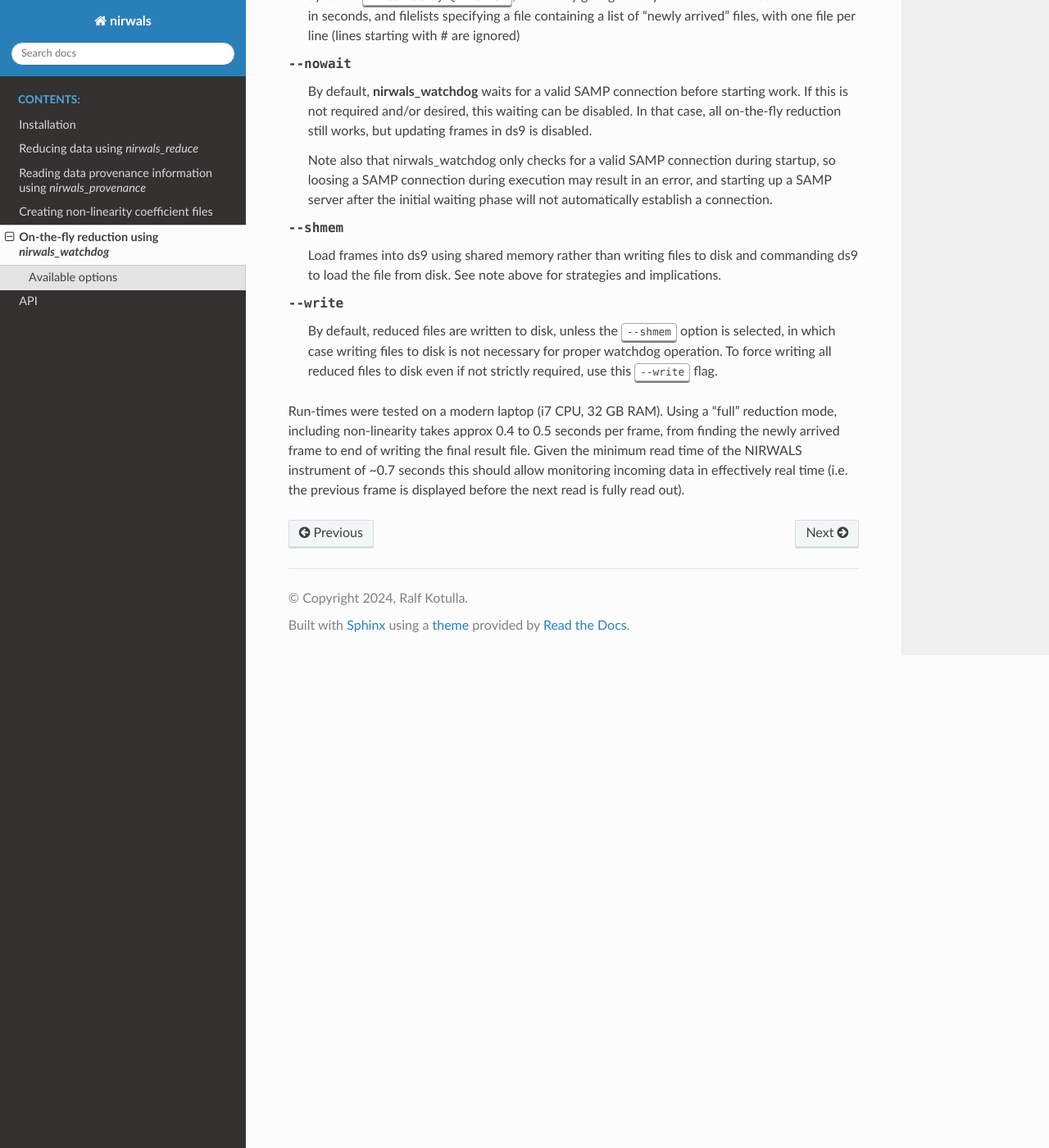
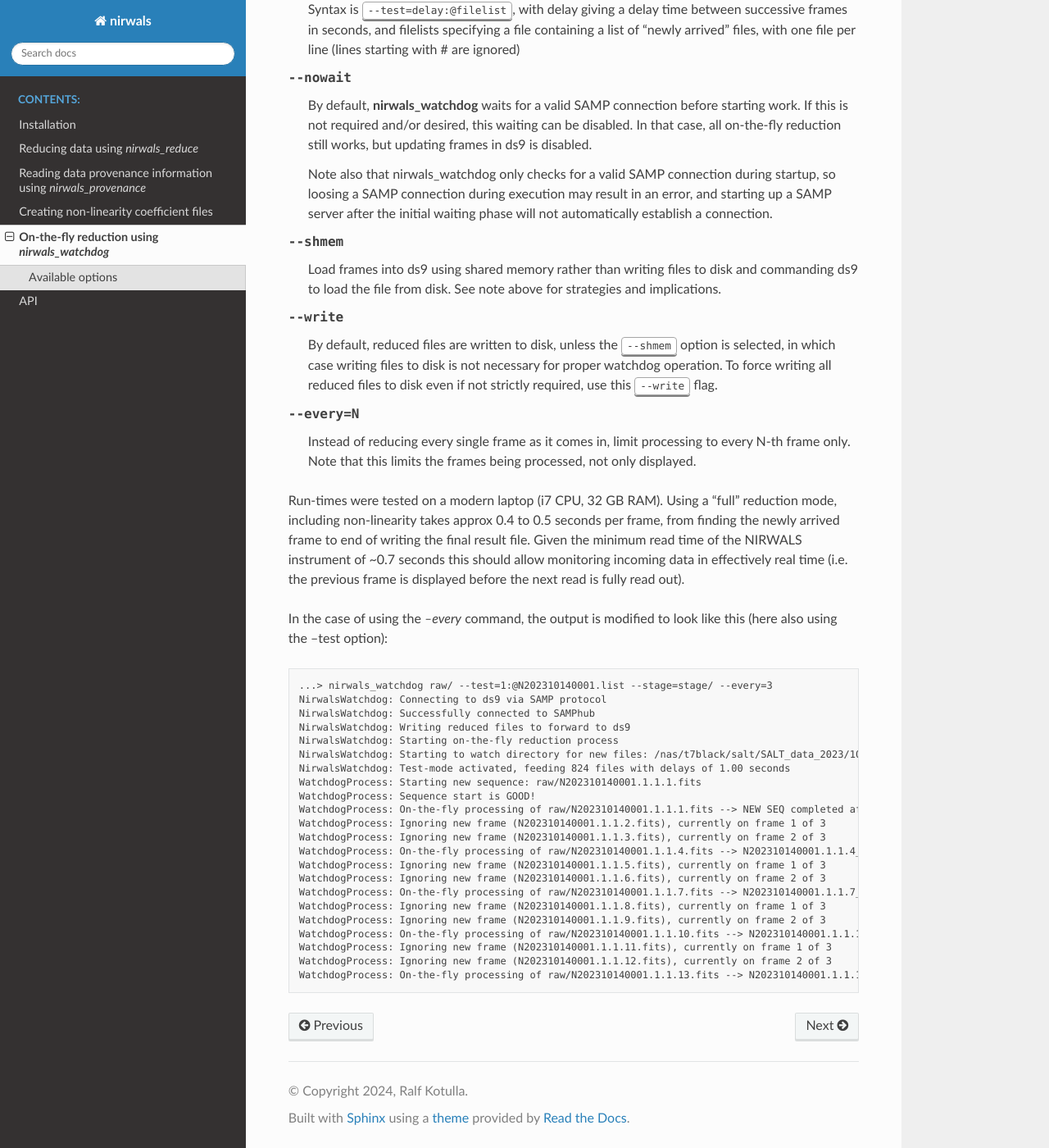
Before and after one commit to SALT-NIRWALS/nirwals, a Sphinx documentation site: the page built from docs/source/usage_watchdog.rst, in a window 1280 px wide and 1400 px high, scrolled down 2022 px. Shown: the whole window at 82% size. Built offline with Sphinx 7.4.7 and the Read the Docs theme 2.0.0, drawn with Linux system fonts in a browser that asks for light colours; pages that are not in the unit, such as notebooks, are missing from menus; some of the changed text lies outside the part shown.

Commit message:
udpated watchdog documentation to include the every option

```diff
--- a/docs/source/usage_watchdog.rst
+++ b/docs/source/usage_watchdog.rst
@@ -58,7 +58,7 @@ A full listing of all supported options can be obtained by running::
     ...> nirwals_watchdog --help
     usage: nirwals_watchdog [-h] [--stage STAGING_DIR] [--nonlinearity NONLINEARITY_FN]
                             [--refpixel REF_PIXEL_MODE] [--test TEST] [--nowait] [--shmem]
-                            [--write] directory
+                            [--write] [--every EVERY] directory
 
     positional arguments:
       directory             name of directory to watch
@@ -74,6 +74,7 @@ A full listing of all supported options can be obtained by running::
       --nowait              do not wait for SAMP server
       --shmem               use shared memory to display files in ds9
       --write               write reduced frames (even if not needed)
+      --every EVERY         only process every N-th frame instead of all frames
 
 
 Options mirror the naming convention and functionality of ``nirwals_reduce`` wherever possible.
@@ -118,9 +119,40 @@ Options mirror the naming convention and functionality of ``nirwals_reduce`` whe
   case writing files to disk is not necessary for proper watchdog operation. To force writing all reduced files
   to disk even if not strictly required, use this :kbd:`--write` flag.
 
+:kbd:`--every=N`
+  Instead of reducing every single frame as it comes in, limit processing to every N-th frame only. Note that this
+  limits the frames being processed, not only displayed.
+
+
 Run-times were tested on a modern laptop (i7 CPU, 32 GB RAM). Using a "full"
 reduction mode, including non-linearity takes approx 0.4 to 0.5 seconds per frame,
 from finding the newly arrived frame to end of writing the final result file.
 Given the minimum read time of the NIRWALS instrument of ~0.7 seconds this should allow
 monitoring incoming data in effectively real time (i.e. the previous frame is displayed
 before the next read is fully read out).
+
+In the case of using the `--every` command, the output is modified to look like this (here also using the --test
+option)::
+
+    ...> nirwals_watchdog raw/ --test=1:@N202310140001.list --stage=stage/ --every=3
+    NirwalsWatchdog: Connecting to ds9 via SAMP protocol
+    NirwalsWatchdog: Successfully connected to SAMPhub
+    NirwalsWatchdog: Writing reduced files to forward to ds9
+    NirwalsWatchdog: Starting on-the-fly reduction process
+    NirwalsWatchdog: Starting to watch directory for new files: /nas/t7black/salt/SALT_data_2023/1014/raw
+    NirwalsWatchdog: Test-mode activated, feeding 824 files with delays of 1.00 seconds
+    WatchdogProcess: Starting new sequence: raw/N202310140001.1.1.1.fits
+    WatchdogProcess: Sequence start is GOOD!
+    WatchdogProcess: On-the-fly processing of raw/N202310140001.1.1.1.fits --> NEW SEQ completed after 0.061 seconds
+    WatchdogProcess: Ignoring new frame (N202310140001.1.1.2.fits), currently on frame 1 of 3
+    WatchdogProcess: Ignoring new frame (N202310140001.1.1.3.fits), currently on frame 2 of 3
+    WatchdogProcess: On-the-fly processing of raw/N202310140001.1.1.4.fits --> N202310140001.1.1.4__qred.fits completed after 0.144 seconds
+    WatchdogProcess: Ignoring new frame (N202310140001.1.1.5.fits), currently on frame 1 of 3
+    WatchdogProcess: Ignoring new frame (N202310140001.1.1.6.fits), currently on frame 2 of 3
+    WatchdogProcess: On-the-fly processing of raw/N202310140001.1.1.7.fits --> N202310140001.1.1.7__qred.fits completed after 0.220 seconds
+    WatchdogProcess: Ignoring new frame (N202310140001.1.1.8.fits), currently on frame 1 of 3
+    WatchdogProcess: Ignoring new frame (N202310140001.1.1.9.fits), currently on frame 2 of 3
+    WatchdogProcess: On-the-fly processing of raw/N202310140001.1.1.10.fits --> N202310140001.1.1.10__qred.fits completed after 0.157 seconds
+    WatchdogProcess: Ignoring new frame (N202310140001.1.1.11.fits), currently on frame 1 of 3
+    WatchdogProcess: Ignoring new frame (N202310140001.1.1.12.fits), currently on frame 2 of 3
+    WatchdogProcess: On-the-fly processing of raw/N202310140001.1.1.13.fits --> N202310140001.1.1.13__qred.fits completed after 0.153 seconds
```
